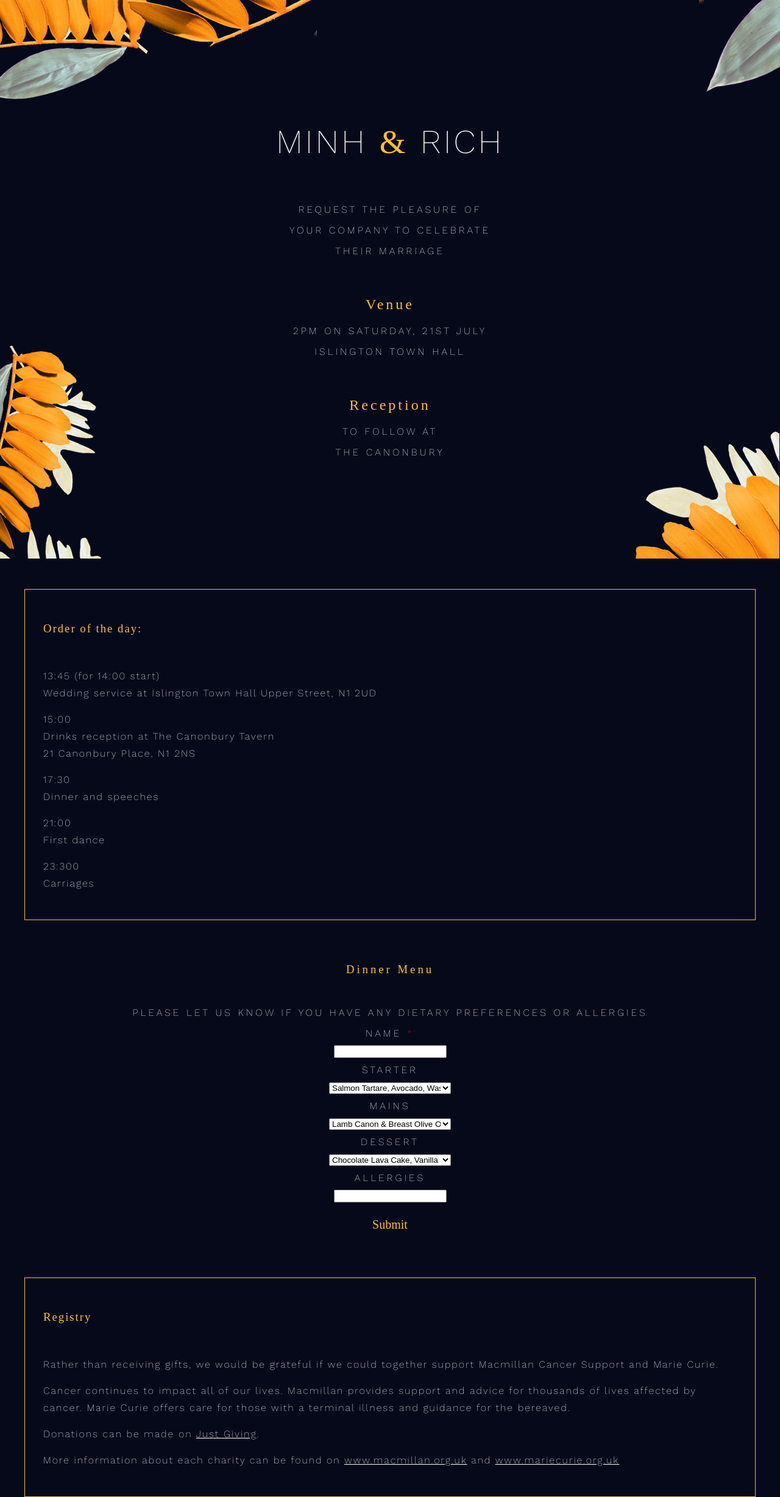
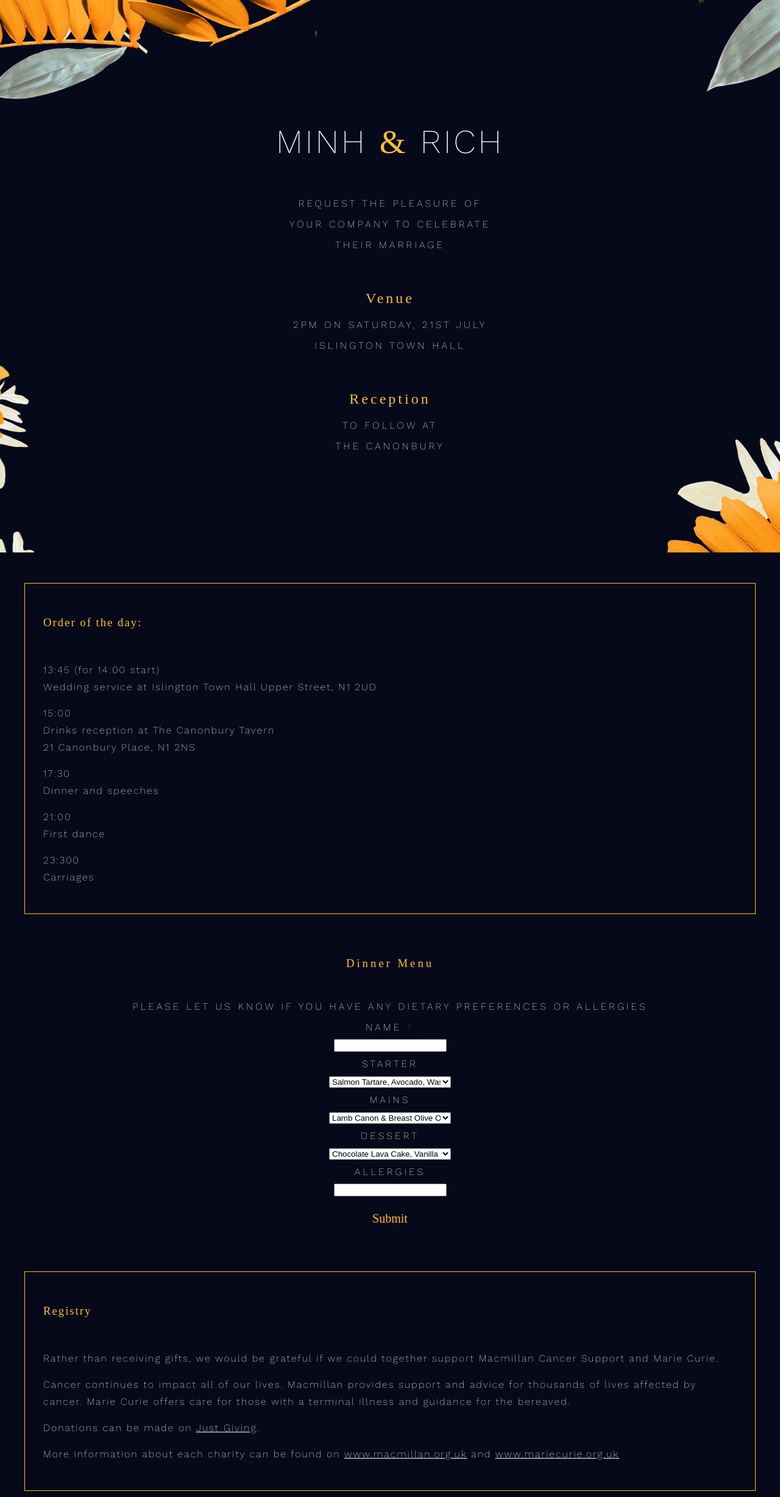
Before and after one commit to minhg/mrmr, a Jekyll site: the page built from index.html, in a window 1280 px wide. Shown: the whole page at 61% size. Built offline with Jekyll 4.4.1, drawn with Linux system fonts in a browser that asks for light colours; some web fonts are replaced.

Commit message:
layout and copy tweaks

```diff
--- a/css/style.scss
+++ b/css/style.scss
@@ -77,7 +77,7 @@ h1 {
     color: #FFF;
     font-family: 'Work Sans',Helvetica,Arial,sans-serif;
     font-size: 55px;
-    margin: 100px 0 70px;
+    margin: 100px 0 60px;
     text-transform: uppercase;
 }
 
@@ -143,8 +143,8 @@ body {
     background-position:
         top left,
         top right,
-        bottom left,
-        bottom right;
+        -10% 100%,
+        105% 100%;
   display: flex;
   flex-flow: column;
   // min-height: 900px;
```
Also changed, not shown: 3 other files.
